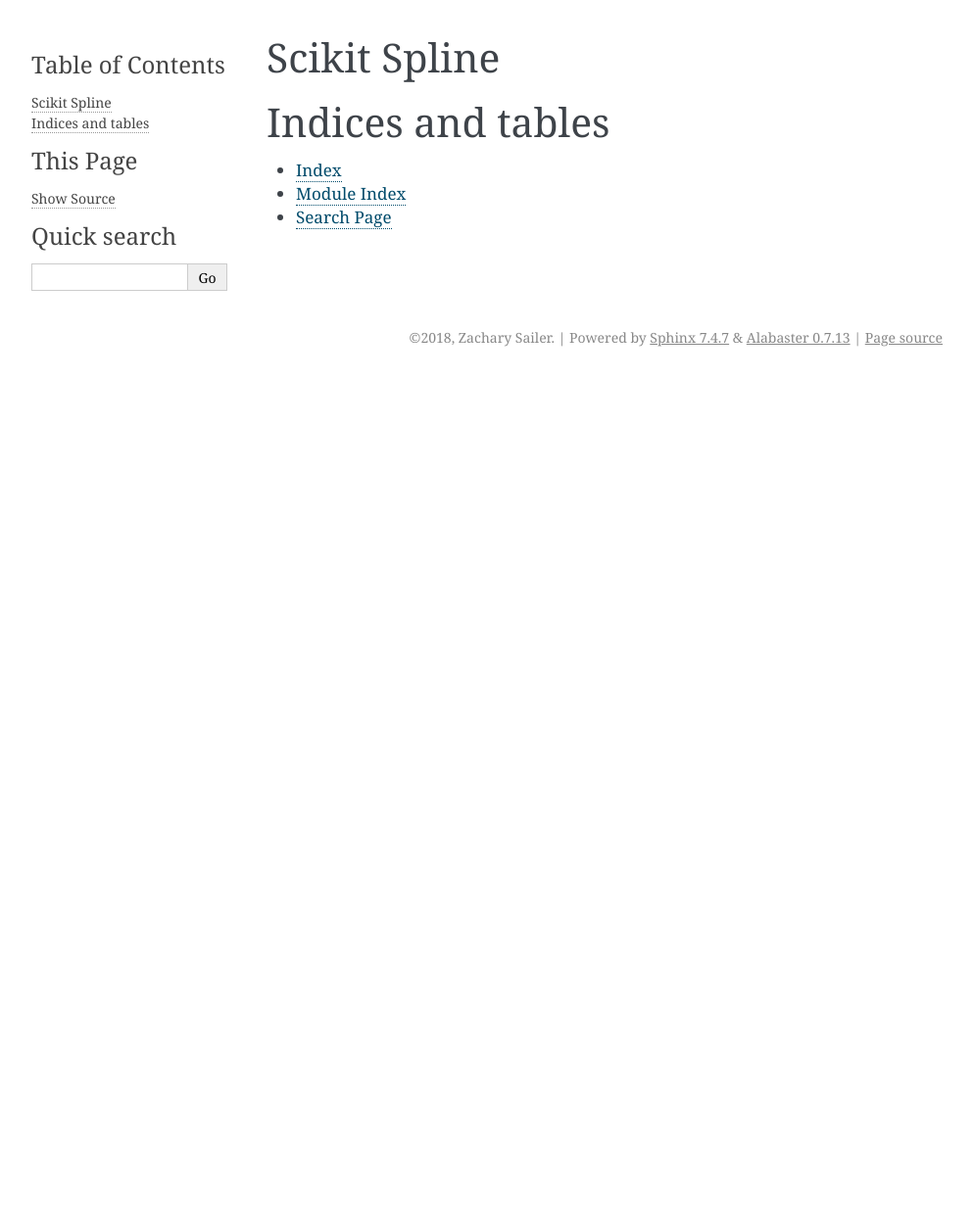
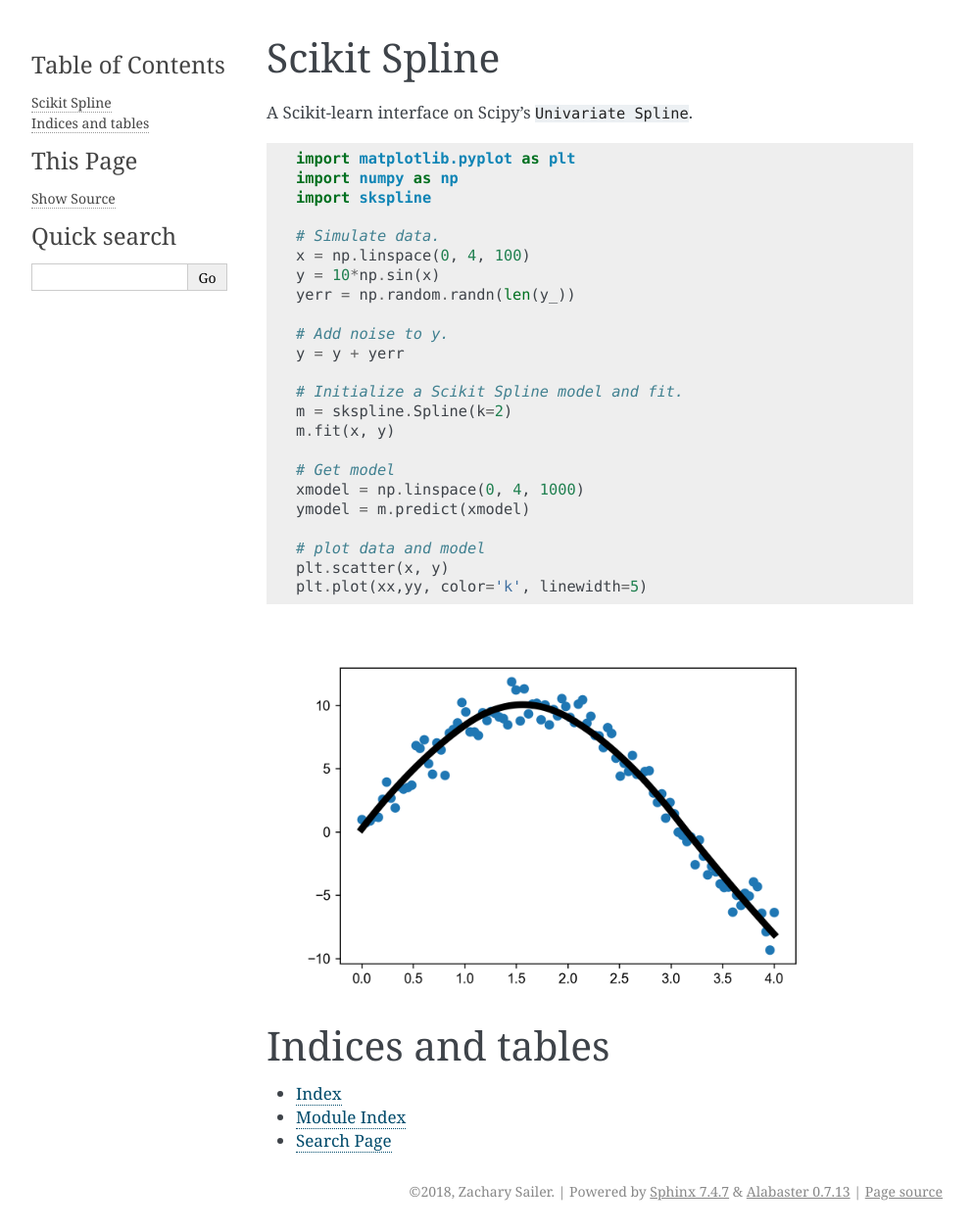
Before and after one commit to Zsailer/skspline, a Sphinx documentation site: the page built from docs/index.rst, in a window 1280 px wide. Shown: the whole page at 98% size, without its empty margins (148-1141 px from the left). Built offline with Sphinx 7.4.7, drawn with Linux system fonts in a browser that asks for light colours; before the commit the page ends 900 px from its top, so only the background shows below that.

Commit message:
initial docs

```diff
--- a/docs/index.rst
+++ b/docs/index.rst
@@ -5,6 +5,39 @@
 
 Scikit Spline
 =============
+
+A Scikit-learn interface on Scipy's ``Univariate Spline``.
+
+.. code-block:: python
+
+  import matplotlib.pyplot as plt
+  import numpy as np
+  import skspline
+
+  # Simulate data.
+  x = np.linspace(0, 4, 100)
+  y = 10*np.sin(x)
+  yerr = np.random.randn(len(y_))
+
+  # Add noise to y.
+  y = y + yerr
+
+  # Initialize a Scikit Spline model and fit.
+  m = skspline.Spline(k=2)
+  m.fit(x, y)
+
+  # Get model
+  xmodel = np.linspace(0, 4, 1000)
+  ymodel = m.predict(xmodel)
+
+  # plot data and model
+  plt.scatter(x, y)
+  plt.plot(xx,yy, color='k', linewidth=5)
+
+
+.. image:: _img/example.png
+  :scale: 40 %
+
 
 .. toctree::
    :maxdepth: 2
```
Also changed, not shown: README.rst (+25 -3 lines), docs/_img/example.png (added), 1 other file.
